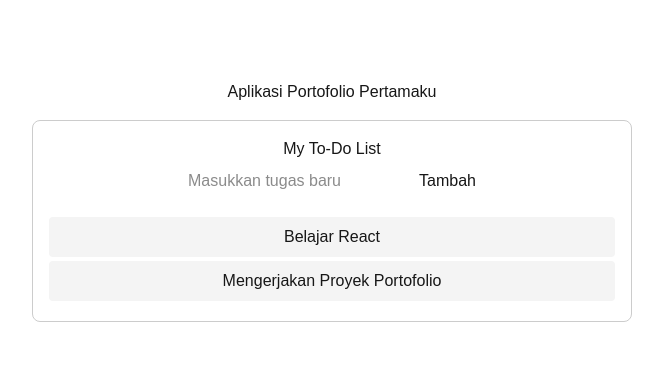
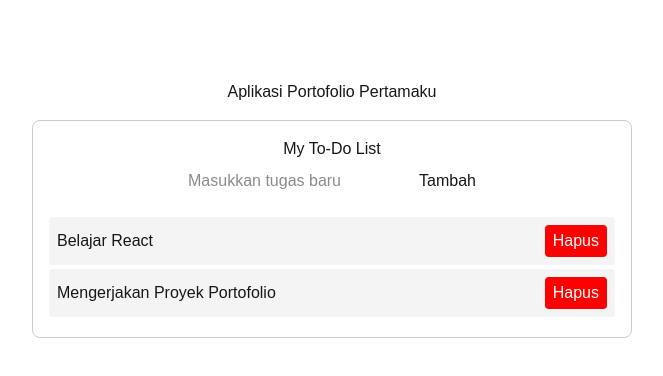
Before and after one commit to arizalirsyad/my-app, a Next.js app: page / in a window 1280 px wide. Shown: the top 376 px of the page, without its empty margins (308-971 px from the left). Built offline with nearby package versions, Linux system fonts and the light colour scheme.

Commit message:
feat: Add delete functionality to TodoList

```diff
--- a/app/components/TodoList.tsx
+++ b/app/components/TodoList.tsx
@@ -2,28 +2,29 @@
 import { useState } from 'react';
 
 export default function TodoList() {
-  // State untuk menyimpan daftar tugas (array of strings)
   const [todos, setTodos] = useState(['Belajar React', 'Mengerjakan Proyek Portofolio']);
-
-  // State untuk menyimpan teks dari input tugas baru
   const [newTodo, setNewTodo] = useState('');
 
-  // Fungsi untuk menangani penambahan tugas baru
   function handleAddTodo() {
-    // Jangan tambahkan jika input kosong
     if (newTodo.trim() !== '') {
-      // Tambahkan tugas baru ke dalam array todos yang sudah ada
       setTodos([...todos, newTodo]);
-      // Kosongkan kembali input field
       setNewTodo('');
     }
+  }
+
+  // --- FUNGSI BARU ---
+  // Fungsi untuk menghapus tugas berdasarkan posisinya (index)
+  function handleDeleteTodo(indexToDelete) {
+    // Buat array baru yang berisi semua todos KECUALI yang index-nya sama dengan indexToDelete
+    const newTodos = todos.filter((_, index) => index !== indexToDelete);
+    // Update state dengan array yang baru
+    setTodos(newTodos);
   }
 
   return (
     <div style={{ border: '1px solid #ccc', padding: '1rem', marginTop: '1rem', borderRadius: '8px' }}>
       <h3>My To-Do List</h3>
 
-      {/* Form untuk menambah tugas baru */}
       <input
         type="text"
         value={newTodo}
@@ -35,11 +36,16 @@ export default function TodoList() {
         Tambah
       </button>
 
-      {/* Daftar tugasnya */}
       <ul style={{ listStyleType: 'none', padding: 0, marginTop: '1rem' }}>
         {todos.map((todo, index) => (
-          <li key={index} style={{ background: '#f4f4f4', margin: '4px 0', padding: '8px', borderRadius: '4px' }}>
-            {todo}
+          <li key={index} style={{ display: 'flex', justifyContent: 'space-between', alignItems: 'center', background: '#f4f4f4', margin: '4px 0', padding: '8px', borderRadius: '4px' }}>
+            {/* Teks tugas */}
+            <span>{todo}</span>
+
+            {/* --- TOMBOL BARU --- */}
+            <button onClick={() => handleDeleteTodo(index)} style={{ background: 'red', color: 'white', border: 'none', padding: '4px 8px', borderRadius: '4px', cursor: 'pointer' }}>
+              Hapus
+            </button>
           </li>
         ))}
       </ul>
```
